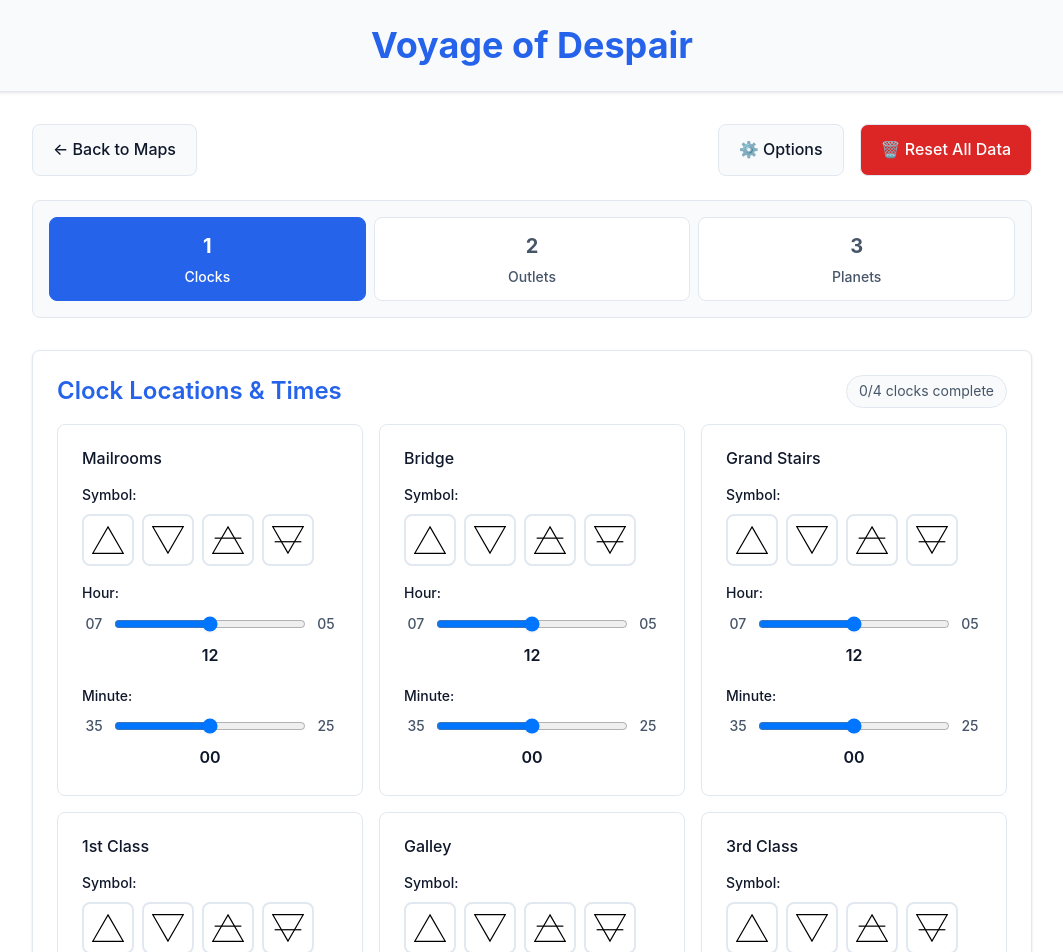
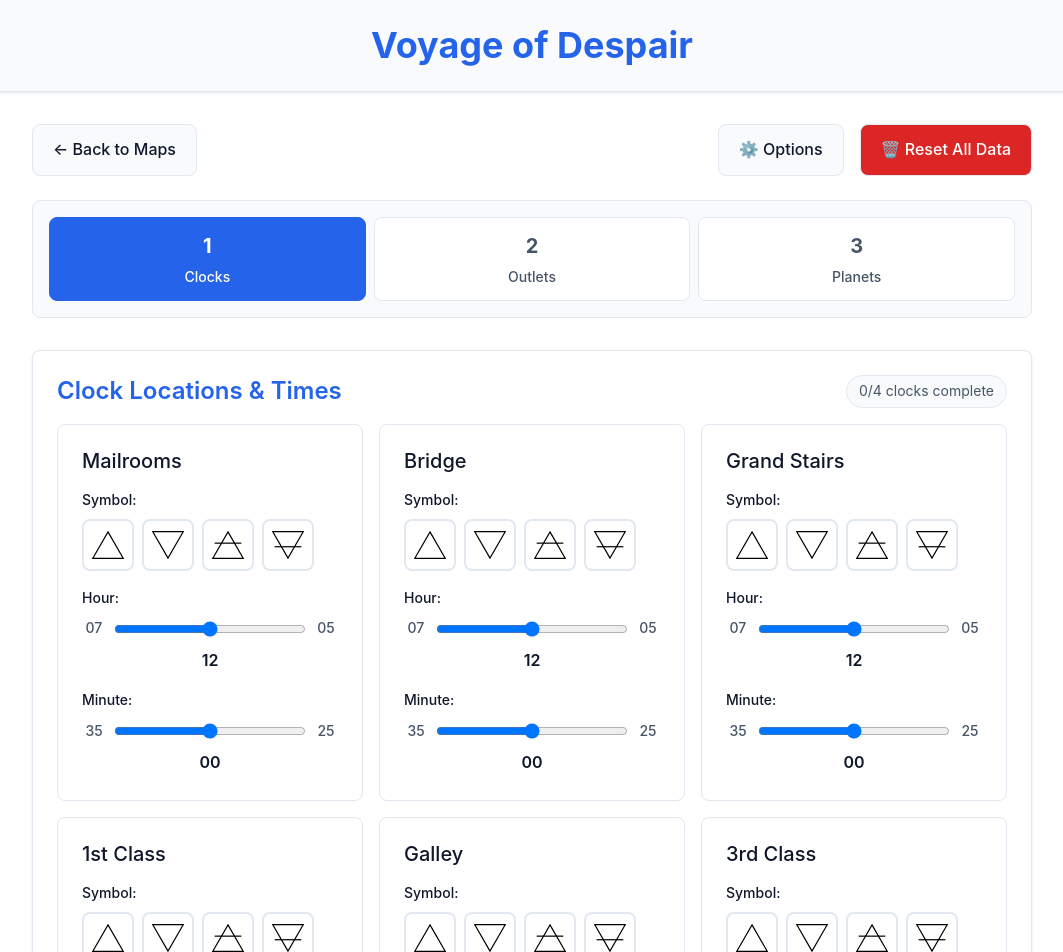
Before and after one commit to ocripps24/bo4-sr-helper, a React (Vite) app: page /voyage-of-despair in a window 1280 px wide. Shown: the top 952 px of the page, without its empty margins (108-1171 px from the left). Built offline with nearby package versions, Linux system fonts and the light colour scheme.

Commit message:
UI Buffs

```diff
--- a/src/components/voyage/ClockSection.jsx
+++ b/src/components/voyage/ClockSection.jsx
@@ -538,9 +538,6 @@ function ClockSection({ data, onChange }) {
 					>
 						+
 					</button>
-				</div>
-				<div className="stepper-time">
-					{displayFormat === "movements" ? `= ${timeValue}` : ""}
 				</div>
 			</div>
 		);
--- a/src/styles/components/_forms.scss
+++ b/src/styles/components/_forms.scss
@@ -88,6 +88,12 @@
 
 	@include mobile {
 		gap: space(xs); // Tighter spacing on mobile
+	}
+
+	.movement-label {
+		@include mobile {
+			display: none; // Hide label on mobile to save space
+		}
 	}
 
 	.slider-container {
@@ -213,7 +219,7 @@
 		padding: space(sm);
 		border: 1px solid color(border);
 		border-radius: radius(base);
-		background-color: color(surface);
+		background-color: color(background);
 		font-weight: font-weight(medium);
 		font-size: font-size(base);
 
--- a/src/styles/pages/_clocks.scss
+++ b/src/styles/pages/_clocks.scss
@@ -66,7 +66,9 @@
 // Clock grid layout
 .clock-grid {
 	@include responsive-grid(1, 1, 2, space(lg));
-
+	@include mobile {
+		gap: space(md);
+	}
 	& {
 		grid-template-columns: repeat(auto-fit, minmax(280px, 1fr));
 	}
@@ -107,10 +109,10 @@
 		h4 {
 			margin: 0;
 			color: color(text-primary);
-			font-size: font-size(base);
+			font-size: font-size(xl);
 
 			@include mobile {
-				font-size: font-size(sm);
+				font-size: font-size(base);
 				flex-shrink: 0; // Prevent title from shrinking
 			}
 		}
```
